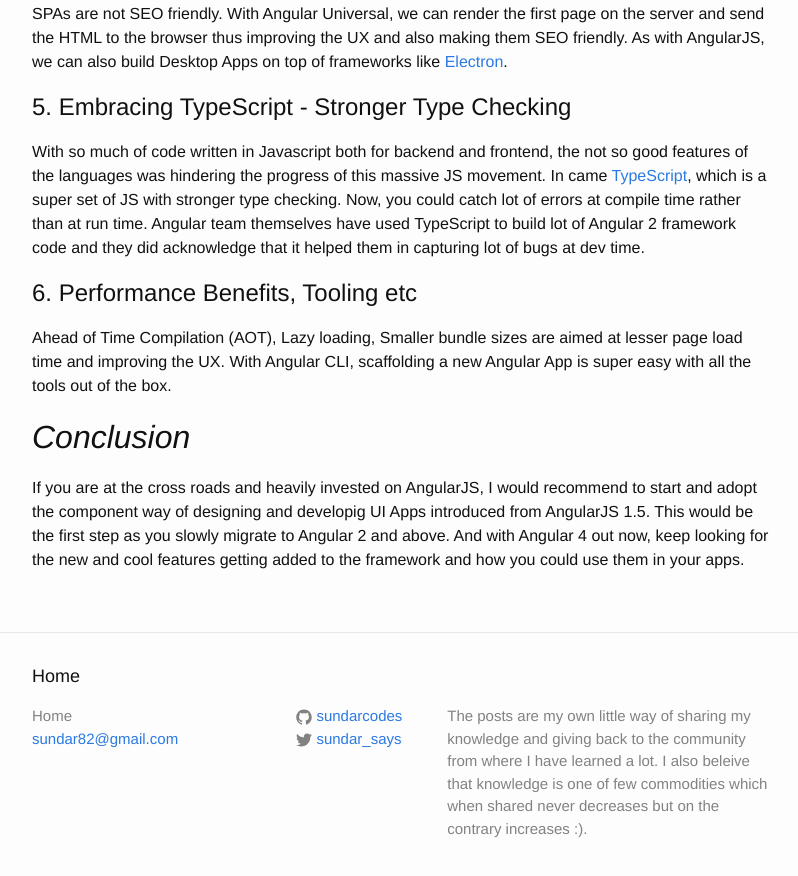
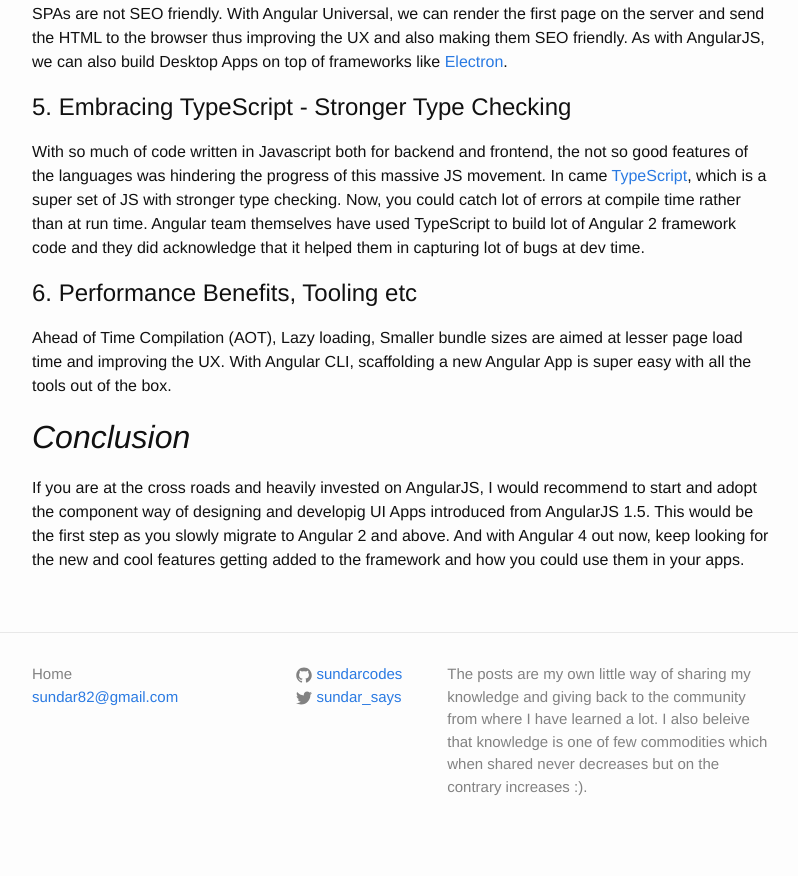
Before and after one commit to sundarcodes/mySite, a Jekyll site: the page built from _posts/2017-03-25-difference-between-angular1-and-ang2.markdown, in a window 1280 px wide and 900 px high, scrolled down 1746 px. Shown: the top 876 px of the window, without its empty margins (238-1036 px from the left). Built offline with Jekyll 4.4.1, drawn with Linux system fonts in a browser that asks for light colours; comment, search, counter and statistics services are not loaded.

Commit message:
Added few changes

```diff
--- a/_includes/footer.html
+++ b/_includes/footer.html
@@ -1,8 +1,6 @@
 <footer class="site-footer">
 
   <div class="wrapper">
-
-    <h2 class="footer-heading">{{ site.title | escape }}</h2>
 
     <div class="footer-col-wrapper">
       <div class="footer-col footer-col-1">
--- a/_posts/2017-03-25-difference-between-angular1-and-ang2.markdown
+++ b/_posts/2017-03-25-difference-between-angular1-and-ang2.markdown
@@ -3,6 +3,7 @@ layout: post
 title:  "Difference between AngularJS and Angular 2"
 date:   2017-03-28 06:44:01 +0530
 categories: jekyll update
+comments: true
 ---
 
 [Angular][angular] the framework as this is what the Angular team would like to call, has evolved(and evolving) from being the most popular MV* framework over the last 5 years to a framework that has transformed itself to survive and be a leader for years to come.
```
